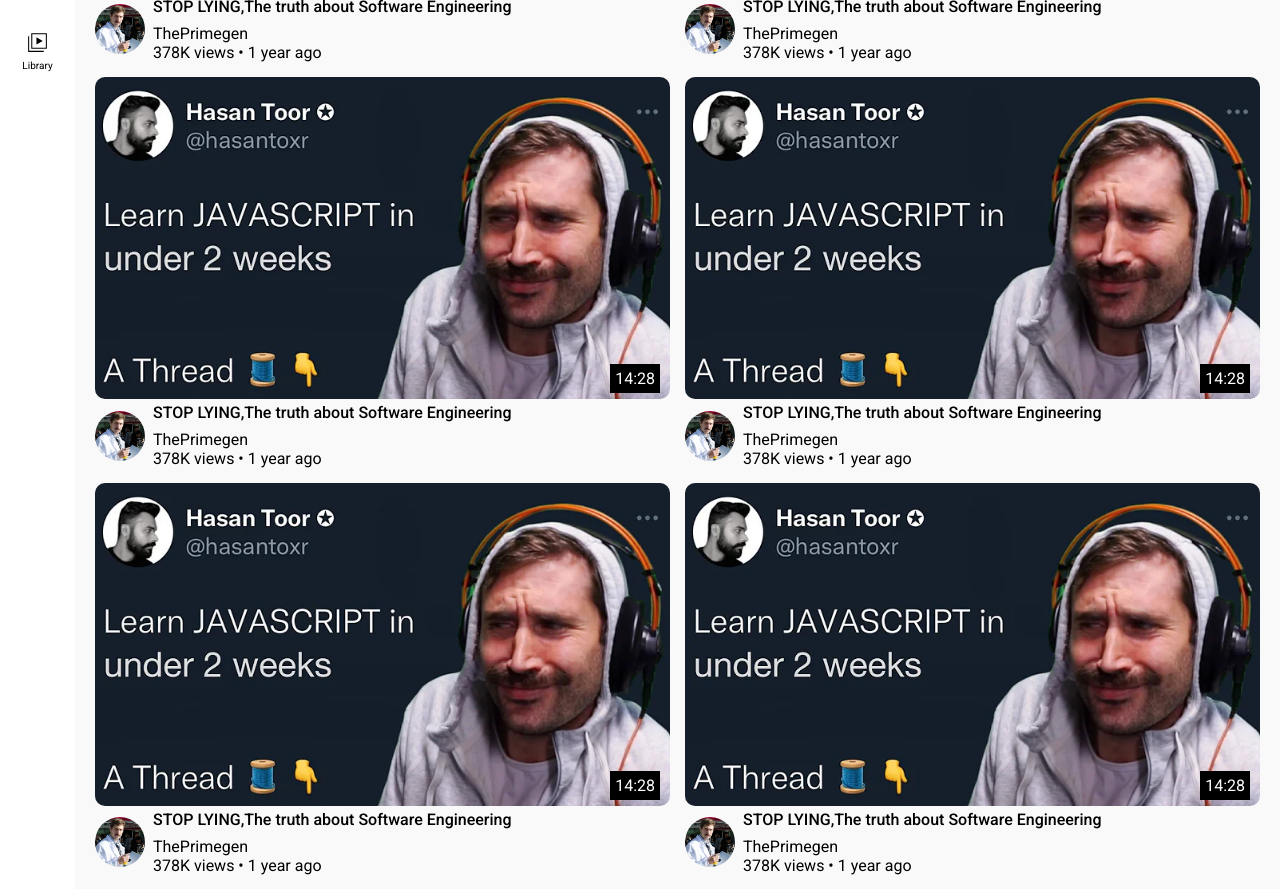
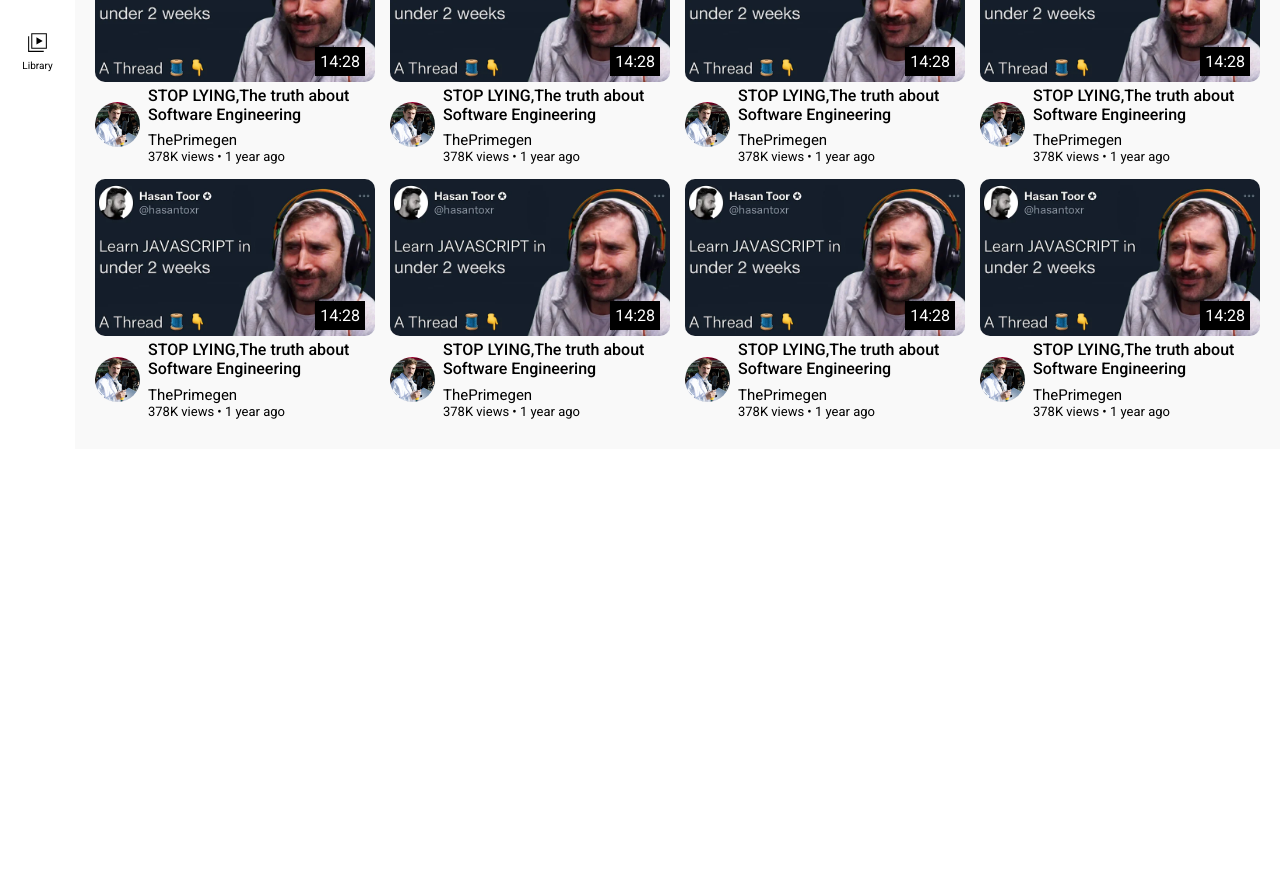
Before and after one commit to Piperski13/youtube-copy, a plain HTML site: page index.html in a window 1280 px wide. Shown: the part 422-1311 px from the top of the page. Drawn offline with Linux system fonts and the light colour scheme.

Commit message:
Version 3.2

```diff
--- a/css/header.css
+++ b/css/header.css
@@ -10,6 +10,7 @@
   top: 0;
   left: 0;
   right: 0;
+  z-index: 100;
 }
 /* end header overall */
 /* middle header */
@@ -41,6 +42,7 @@
   height: 35px;
   border: 1px solid #cccccc;
   width: 350px;
+  flex-shrink: none;
 }
 /* end middle header */
 /* left header */
--- a/css/video-grid.css
+++ b/css/video-grid.css
@@ -1,11 +1,27 @@
 .video-grid{
   display: grid;
-  grid-template-columns: repeat(2,1fr);
+  grid-template-columns: repeat(4,1fr);
   column-gap: 15px;
   row-gap: 15px;
   margin-top: 62px;
   padding: 30px 20px;
   background-color: #f9f9f9;
+}
+/* Responsive queries */
+@media screen and (max-width: 1200px) {
+  .video-grid{
+    grid-template-columns: repeat(3,1fr);
+  }
+}
+@media screen and (max-width: 1000px) {
+  .video-grid{
+    grid-template-columns: repeat(2,1fr);
+  }
+}
+@media screen and (max-width: 900px) {
+  .video-grid{
+    grid-template-columns: 1fr;
+  }
 }
 .video-thumbnail{
   width: 100%;
@@ -16,19 +32,23 @@
   align-items: center ;
 }
 .profile-img{
-  width: 50px;
-  height: 50px;
+  width: 45px;
+  height: 45px;
   object-fit: cover;
   border-radius: 50%;
   margin-right: 0.5em;
 }
 .channel-name{
   margin-top: 0.5em;
+  font-size: 15px;
 }
 .video-title{
   font-family: "Roboto", sans-serif;
   font-weight: 500;
   font-style: normal;
+}
+.video-views{
+ font-size: 13px;
 }
 .video-card-top{
   position: relative;
--- a/index.html
+++ b/index.html
@@ -157,6 +157,90 @@
           </div>
         </div>
       </div>
+      <div class="video-card">
+        <div class="video-card-top">
+          <img class="video-thumbnail" src="thumbnail-pictures/Profile1.jpg" alt="">
+          <div class="video-length"><p>14:28</p></div>
+        </div>
+        <div class="video-description">
+          <img class="profile-img" src="profile-images/Profile1.jpg" alt="">
+          <div>
+            <p class="video-title">STOP LYING,The truth about Software Engineering</p>
+            <p class="channel-name">ThePrimegen</p>
+            <p class="video-views">378K views &#x2022; 1 year ago </p>
+          </div>
+        </div>
+      </div>
+      <div class="video-card">
+        <div class="video-card-top">
+          <img class="video-thumbnail" src="thumbnail-pictures/Profile1.jpg" alt="">
+          <div class="video-length"><p>14:28</p></div>
+        </div>
+        <div class="video-description">
+          <img class="profile-img" src="profile-images/Profile1.jpg" alt="">
+          <div>
+            <p class="video-title">STOP LYING,The truth about Software Engineering</p>
+            <p class="channel-name">ThePrimegen</p>
+            <p class="video-views">378K views &#x2022; 1 year ago </p>
+          </div>
+        </div>
+      </div>
+      <div class="video-card">
+        <div class="video-card-top">
+          <img class="video-thumbnail" src="thumbnail-pictures/Profile1.jpg" alt="">
+          <div class="video-length"><p>14:28</p></div>
+        </div>
+        <div class="video-description">
+          <img class="profile-img" src="profile-images/Profile1.jpg" alt="">
+          <div>
+            <p class="video-title">STOP LYING,The truth about Software Engineering</p>
+            <p class="channel-name">ThePrimegen</p>
+            <p class="video-views">378K views &#x2022; 1 year ago </p>
+          </div>
+        </div>
+      </div>
+      <div class="video-card">
+        <div class="video-card-top">
+          <img class="video-thumbnail" src="thumbnail-pictures/Profile1.jpg" alt="">
+          <div class="video-length"><p>14:28</p></div>
+        </div>
+        <div class="video-description">
+          <img class="profile-img" src="profile-images/Profile1.jpg" alt="">
+          <div>
+            <p class="video-title">STOP LYING,The truth about Software Engineering</p>
+            <p class="channel-name">ThePrimegen</p>
+            <p class="video-views">378K views &#x2022; 1 year ago </p>
+          </div>
+        </div>
+      </div>
+      <div class="video-card">
+        <div class="video-card-top">
+          <img class="video-thumbnail" src="thumbnail-pictures/Profile1.jpg" alt="">
+          <div class="video-length"><p>14:28</p></div>
+        </div>
+        <div class="video-description">
+          <img class="profile-img" src="profile-images/Profile1.jpg" alt="">
+          <div>
+            <p class="video-title">STOP LYING,The truth about Software Engineering</p>
+            <p class="channel-name">ThePrimegen</p>
+            <p class="video-views">378K views &#x2022; 1 year ago </p>
+          </div>
+        </div>
+      </div>
+      <div class="video-card">
+        <div class="video-card-top">
+          <img class="video-thumbnail" src="thumbnail-pictures/Profile1.jpg" alt="">
+          <div class="video-length"><p>14:28</p></div>
+        </div>
+        <div class="video-description">
+          <img class="profile-img" src="profile-images/Profile1.jpg" alt="">
+          <div>
+            <p class="video-title">STOP LYING,The truth about Software Engineering</p>
+            <p class="channel-name">ThePrimegen</p>
+            <p class="video-views">378K views &#x2022; 1 year ago </p>
+          </div>
+        </div>
+      </div>
     </section>
   </main>
 </body>
```
